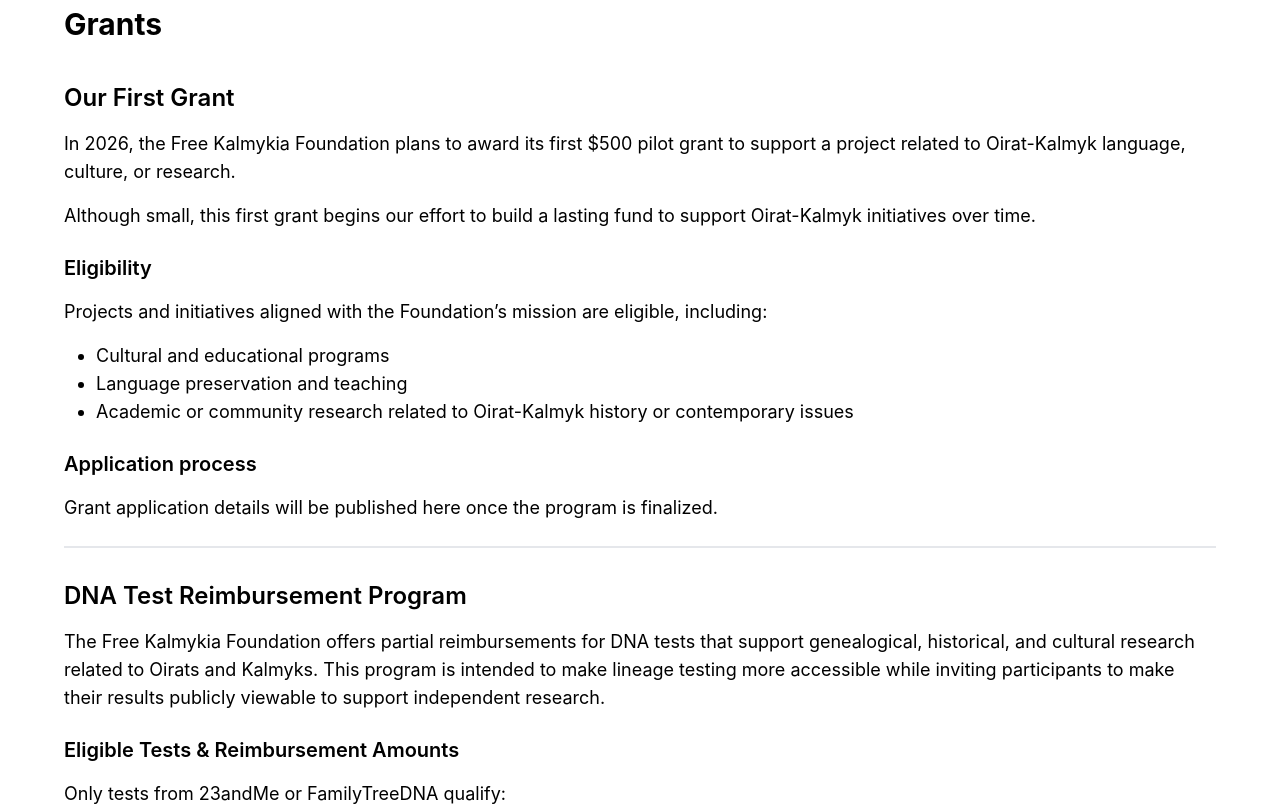
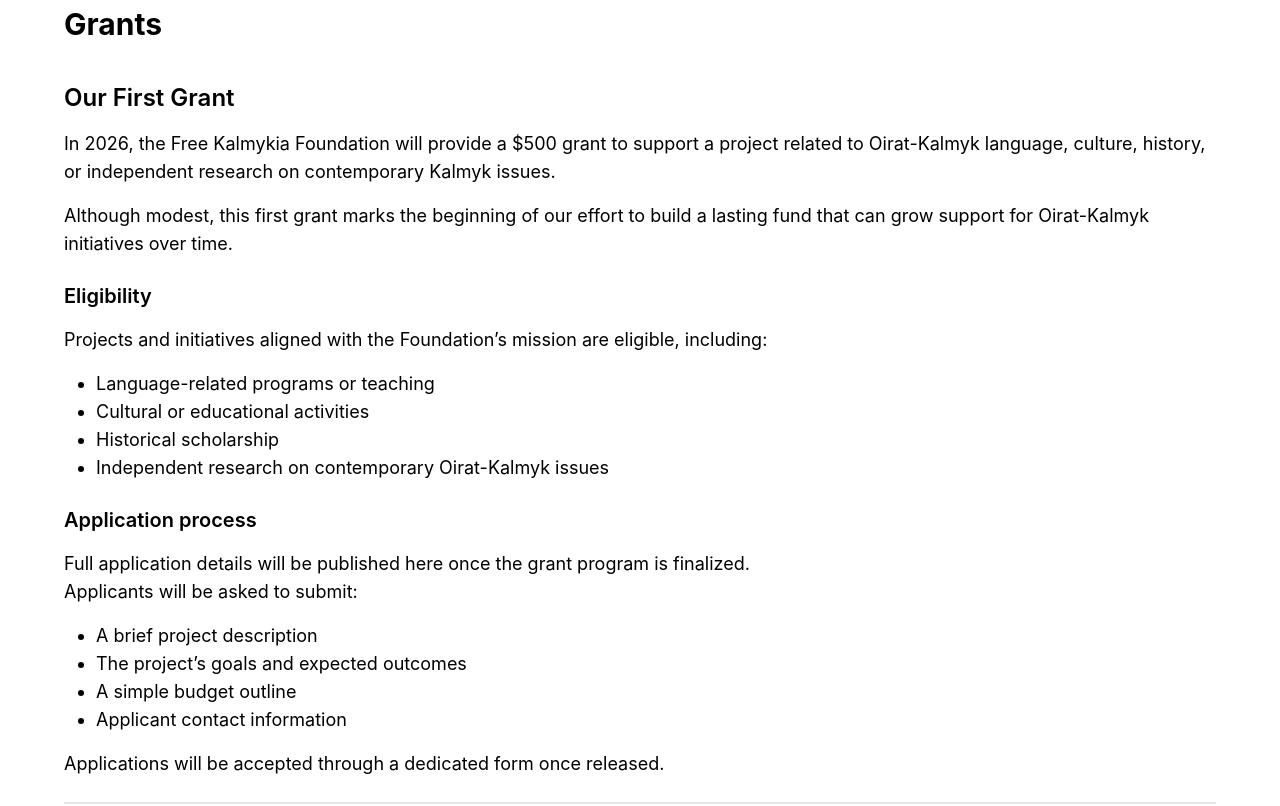
Before and after one commit to freekalmykia/freekalmykia.org, a Next.js app: page /grants in a window 1280 px wide. Shown: the part 500-1306 px from the top of the page. Built offline with nearby package versions, Linux system fonts and the light colour scheme; a web font is replaced by a local one.

Commit message:
update grants page

```diff
--- a/pages/grants/index.jsx
+++ b/pages/grants/index.jsx
@@ -13,10 +13,10 @@
               Our First Grant
             </h3>
             <p className="mb-4 lg:text-lg">
-              In 2026, the Free Kalmykia Foundation plans to award its first $500 pilot grant to support a project related to Oirat-Kalmyk language, culture, or research.
+              In 2026, the Free Kalmykia Foundation will provide a $500 grant to support a project related to Oirat-Kalmyk language, culture, history, or independent research on contemporary Kalmyk issues.
             </p>
             <p className="mb-4 lg:text-lg">
-              Although small, this first grant begins our effort to build a lasting fund to support Oirat-Kalmyk initiatives over time.
+              Although modest, this first grant marks the beginning of our effort to build a lasting fund that can grow support for Oirat-Kalmyk initiatives over time.
             </p>
             <h3 className="text-xl font-semibold mb-4 mt-6">
               Eligibility
@@ -26,20 +26,43 @@
             </p>
             <ul className="list-disc ml-8 lg:text-lg">
               <li>
-                Cultural and educational programs
+                Language-related programs or teaching
               </li>
               <li>
-                Language preservation and teaching
+                Cultural or educational activities
               </li>
               <li>
-                Academic or community research related to Oirat-Kalmyk history or contemporary issues
+                Historical scholarship
+              </li>
+              <li>
+                Independent research on contemporary Oirat-Kalmyk issues
               </li>
             </ul>
             <h3 className="text-xl font-semibold mb-4 mt-6">
               Application process
             </h3>
             <p className="lg:text-lg">
-              Grant application details will be published here once the program is finalized.
+              Full application details will be published here once the grant program is finalized.
+            </p>
+            <p className="lg:text-lg mb-4">
+              Applicants will be asked to submit:
+            </p>
+            <ul className="list-disc ml-8 lg:text-lg mb-4">
+              <li>
+                A brief project description
+              </li>
+              <li>
+                The project’s goals and expected outcomes
+              </li>
+              <li>
+                A simple budget outline
+              </li>
+              <li>
+                Applicant contact information
+              </li>
+            </ul>
+            <p className="lg:text-lg">
+              Applications will be accepted through a dedicated form once released.
             </p>
             <p className="mt-6 border-b-2"></p>
             <h3 className="text-2xl font-semibold mb-4 mt-8">
```
